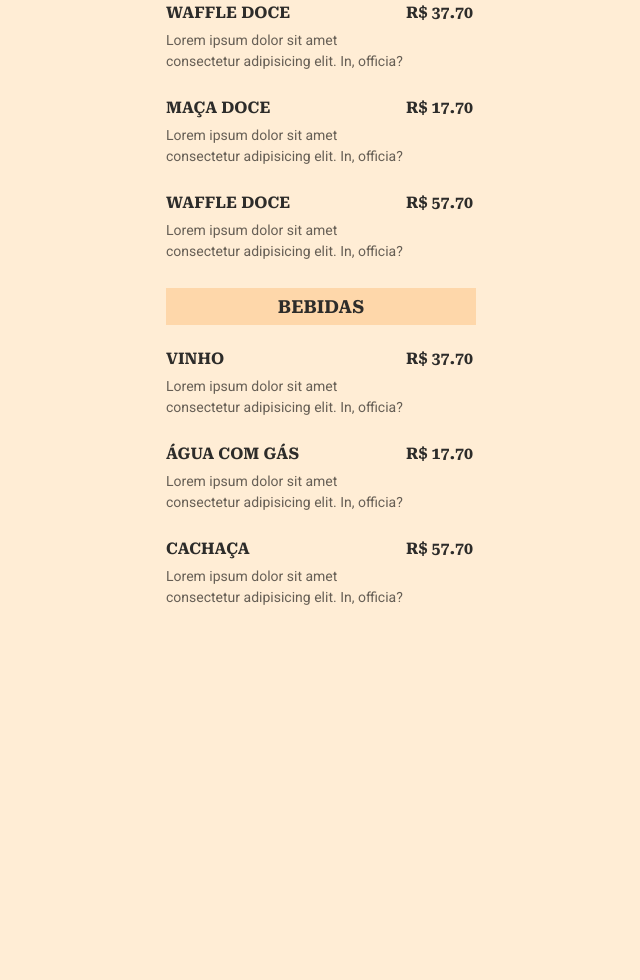
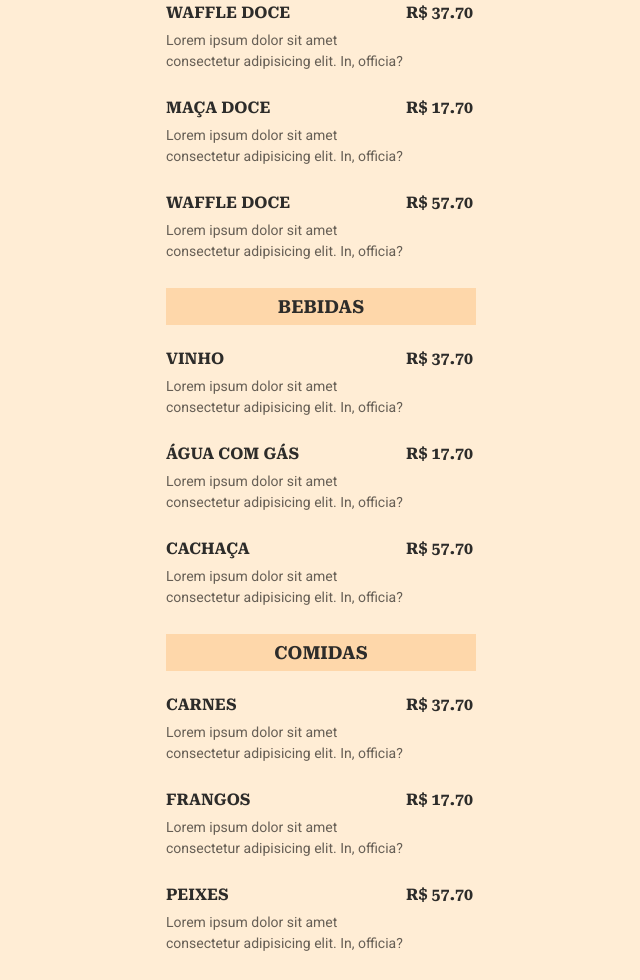
Before and after one commit to Lucasmbv/maratona-explorer-3, a plain HTML site: page index.html in a window 1280 px wide. Shown: the part 175-1155 px from the top of the page, without its empty margins (319-959 px from the left). Before the commit the page ends 809 px from the top, so only its background shows below. Drawn offline with Linux system fonts and the light colour scheme; a web font is replaced by a local one.

Commit message:
adicionada secao de comidas

```diff
--- a/index.html
+++ b/index.html
@@ -93,5 +93,43 @@
         </li>
       </ul>
     </section>
+    <section>
+      <h2>Comidas</h2>
+      <ul>
+        <li>
+          <div class="details">
+            <h3>Carnes</h3>
+            <p class="description">
+              Lorem ipsum dolor sit amet consectetur adipisicing elit. In, officia?
+            </p>
+          </div>
+          <strong class="price"=>
+            R$ 37.70
+          </strong>
+        </li>
+        <li>
+          <div class="details">
+            <h3>Frangos</h3>
+            <p class="description">
+              Lorem ipsum dolor sit amet consectetur adipisicing elit. In, officia?
+            </p>
+          </div>
+          <strong class="price"=>
+            R$ 17.70
+          </strong>
+        </li>
+        <li>
+          <div class="details">
+            <h3>Peixes</h3>
+            <p class="description">
+              Lorem ipsum dolor sit amet consectetur adipisicing elit. In, officia?
+            </p>
+          </div>
+          <strong class="price"=>
+            R$ 57.70
+          </strong>
+        </li>
+      </ul>
+    </section>
 </body>
 </html>
```
Lines whose indentation alone changed are shown as unchanged.
